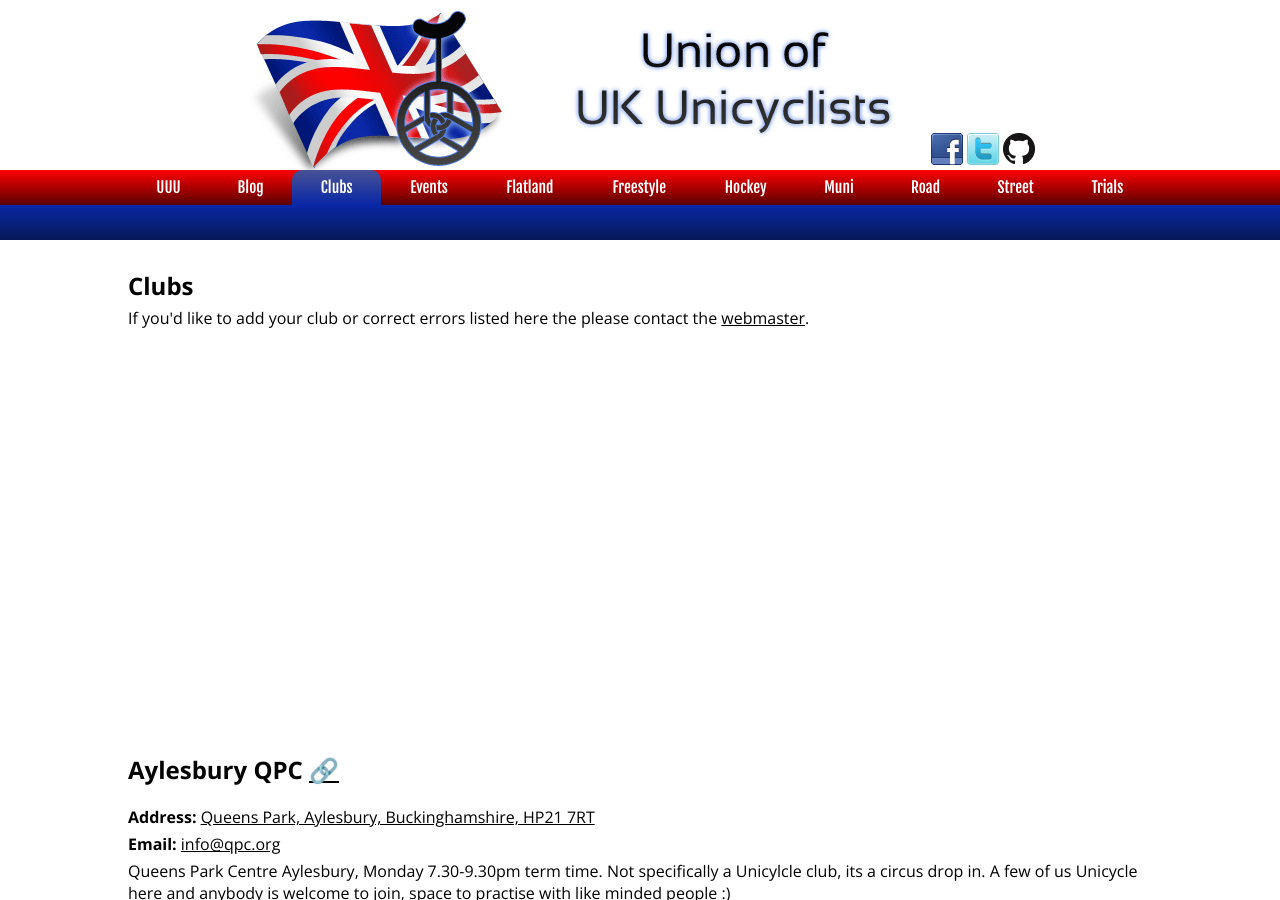
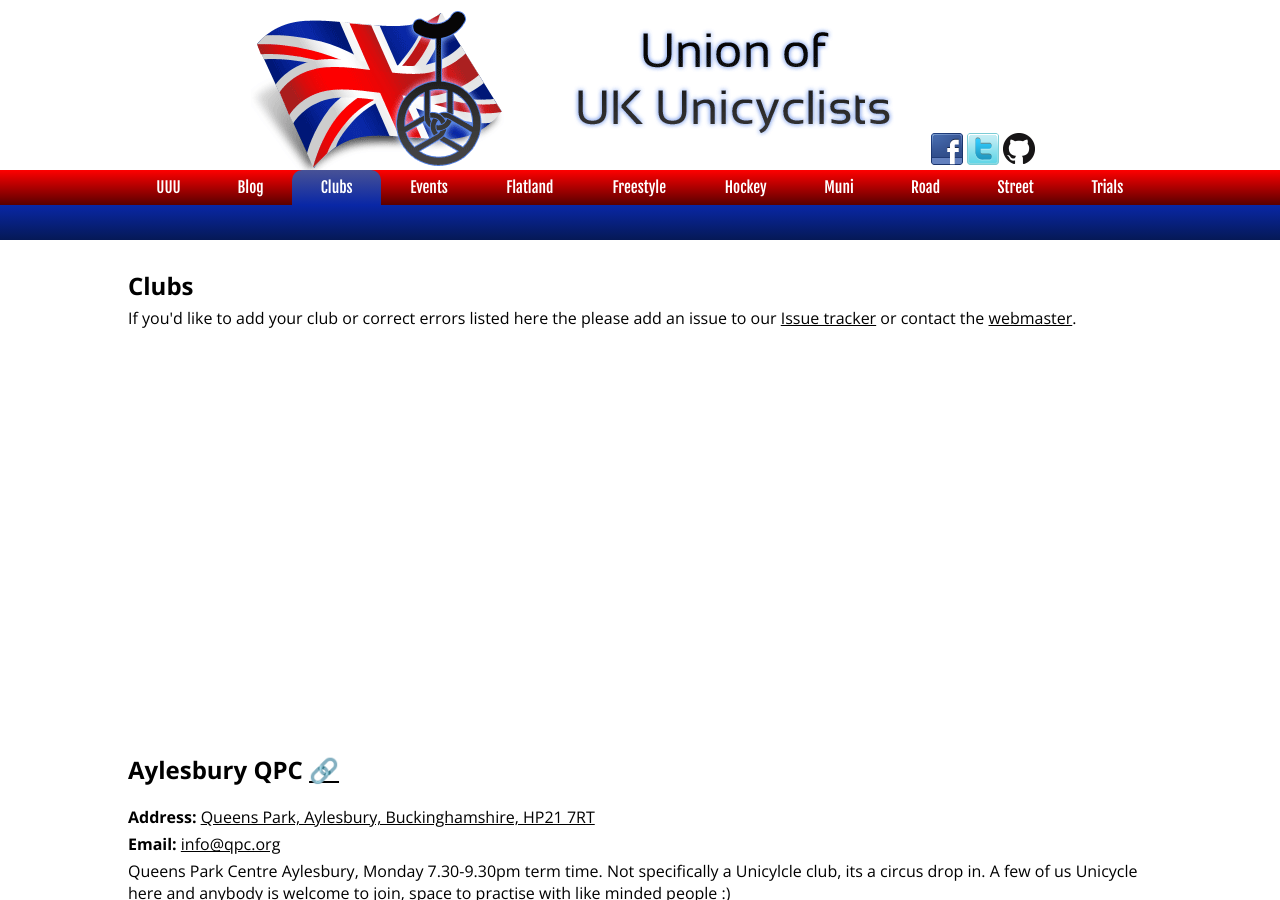
Before and after one commit to UnionOfUKUnicyclists/unionofukunicyclists.github.io, a Jekyll site: the page built from clubs/index.md, in a window 1280 px wide and 900 px high. Built offline with Jekyll 4.4.1, drawn with Linux system fonts in a browser that asks for light colours; nearby versions of some CDN libraries.

Commit message:
Make a note about using our issue tracker to clubs page.

```diff
--- a/_includes/clubs.html
+++ b/_includes/clubs.html
@@ -1,8 +1,8 @@
 <h1>Clubs</h2>
 
 <p>
-If you'd like to add your club or correct errors listed here the please contact
-the <a href="mailto:webmaster@unicycle.org.uk">webmaster</a>.
+If you'd like to add your club or correct errors listed here the please add an
+issue to our <a href="https://github.com/UnionOfUKUnicyclists/unionofukunicyclists.github.io/issues">Issue tracker</a> or contact the <a href="mailto:webmaster@unicycle.org.uk">webmaster</a>.
 </p>
 
 <script type="text/javascript"
```
